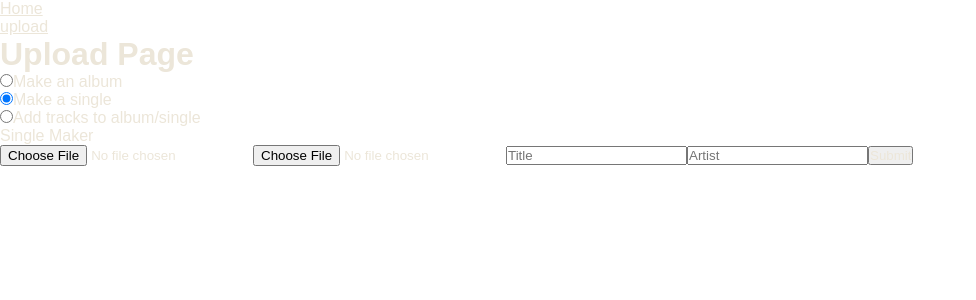
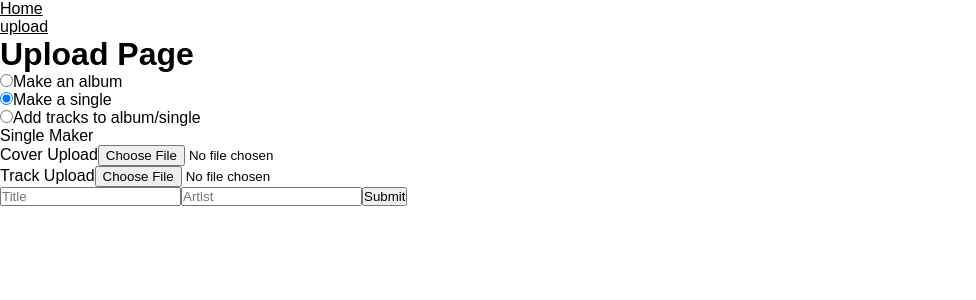
Before and after one commit to moreno-m2698/StudyCubbyFrontPrototype, a React (Vite) app: page /upload in a window 1280 px wide. Both pictures are taken after a click on the radio button 6 px from the left and 98 px from the top of the page. Shown: the top 300 px of the page, without its empty margins (0-976 px from the left). Built offline with nearby package versions, Linux system fonts and the light colour scheme.

Commit message:
Single post is now working

```diff
--- a/src/components/UploadPageComponents/SingleMaker.tsx
+++ b/src/components/UploadPageComponents/SingleMaker.tsx
@@ -10,31 +10,41 @@ function SingleMaker() {
 
     const handleUpload = async (event: any) => {
         event.preventDefault();
-        if (!imageFile) return
-          const formData = new FormData();
-          formData.append('cover', imageFile)
-          formData.append('track', trackFile)
-          formData.append('title', title)
-          formData.append('artist', artist)
+        if (!imageFile || !trackFile) return
+          const imageFormData = new FormData();
+          const audioFormData = new FormData();
 
-          const url = "http://localhost:3000/single/upload"
+          audioFormData.append('title', title)
+          audioFormData.append('artist', artist)
+          audioFormData.append('track', trackFile)
+
+
+          imageFormData.append('cover', imageFile)
+
+          const audioUrl = "http://localhost:3000/single/upload/track"
+          const imageUrl = "http://localhost:3000/single/upload/image"
+
 
           try {
-          const result = await axios.post(url, formData)
-          console.log(result);
+          const audioResult: any = await axios.post(audioUrl, audioFormData);
+          imageFormData.append('id',audioResult.data.id)
+          const imageResult: any = await axios.patch(imageUrl, imageFormData);
+          console.log("audio", audioResult);
+          console.log("image", imageResult);
           } catch (error) {
-          console.error(error);}
+
+            console.log("Holy shit what went wrong", error )
+
+          };
+
+        }
 
 
-      };
-
-
-    const coverFileInputChange = async (event) => {
+    const coverFileInputChange = async (event:any) => {
       const file = event.target.files[0]
       setImageFile(file);
     }
-
-    const trackFileInputChange = async (event) => {
+    const trackFileInputChange = async (event:any) => {
         const file = event.target.files[0]
         setTrackFile(file);
     }
@@ -44,8 +54,12 @@ function SingleMaker() {
   return (
     <div>Single Maker
         <form encType='multipart/form-data' onSubmit={handleUpload}>
-            <input type='file' accept='image/*' name='cover' onChange={(event: any) => coverFileInputChange(event)}/>
-            <input type='file' accept='audio/*' name='track' onChange={(event: any) => trackFileInputChange(event)}/>
+            <label htmlFor="cover-file">Cover Upload</label>
+            <input type='file' id='cover-file' accept='image/*' name='cover' onChange={(event: any) => coverFileInputChange(event)}/>
+            <br/>
+            <label htmlFor="track-file">Track Upload</label>
+            <input type='file' id='track-file' accept='audio/*' name='track' onChange={(event: any) => trackFileInputChange(event)}/>
+            <br/>
             <input type='text' placeholder='Title' onChange={(event: React.ChangeEvent<HTMLInputElement>) => setTitle(event.target.value)}/>
             <input type='text' placeholder='Artist' onChange={(event: React.ChangeEvent<HTMLInputElement>) => setArtist(event.target.value)}/>
             <input type='submit' />
--- a/src/indextest.css
+++ b/src/indextest.css
@@ -2,7 +2,7 @@
     margin: 0;
     padding: 0;
     font-family: sans-serif;
-    color: #ece6d9
+    color: #000000
 }
 
 .grid-container-1 {
```
